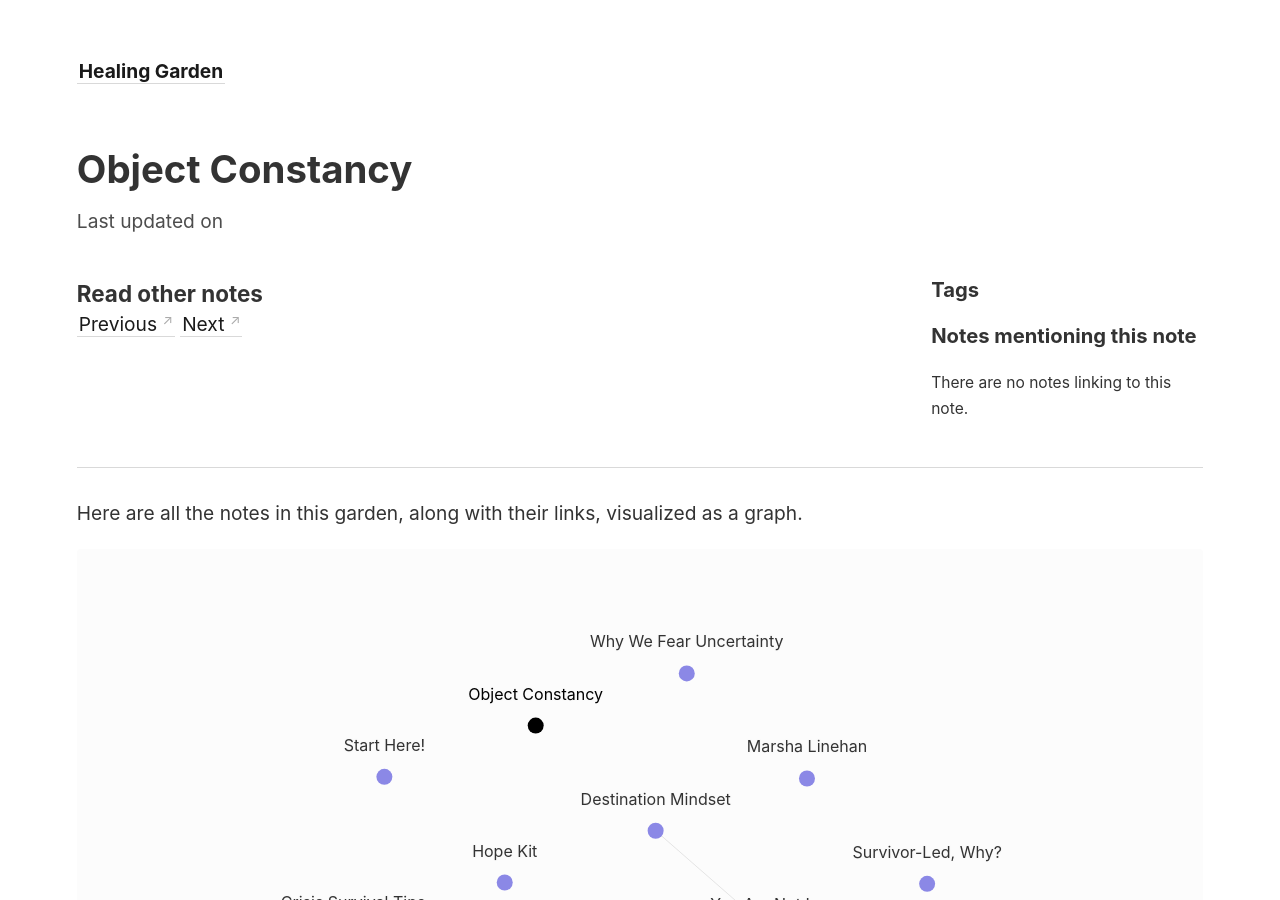
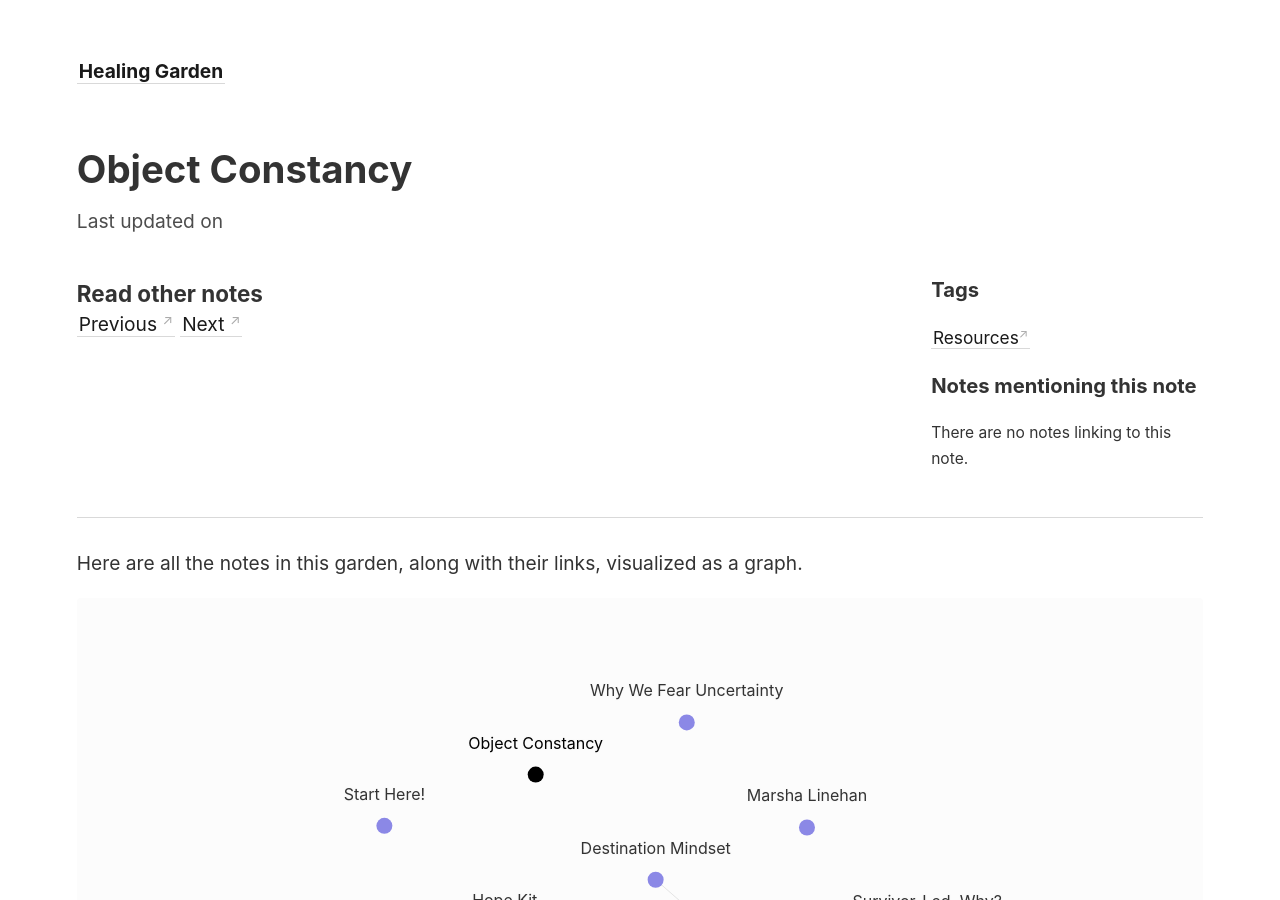
Before and after one commit to corvusdeinanis/couscous, a Jekyll site: the page built from _notes/ObjectConstancy.md, in a window 1280 px wide and 900 px high. Built offline with Jekyll 4.4.1, drawn with Linux system fonts in a browser that asks for light colours.

Commit message:
Update tags.html

```diff
--- a/_includes/tags.html
+++ b/_includes/tags.html
@@ -4,3 +4,4 @@
     <li class="tag__item"><a href="{{ '/tag/' | prepend: site.baseurl | replace: '//', '/' }}{{- tag -}}">{{- tag -}}</a></li>
   {% endfor %}
 </ul>
+<a href = "/resources"> Resources</a>
```
